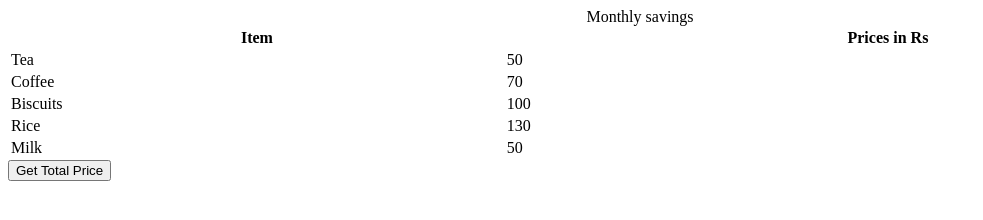
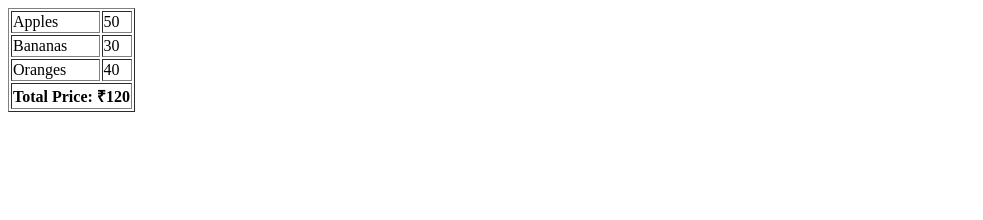
Before and after one commit to acciojob/grofers-checkout-Tushar-Mehra1707, a website: page main.html in a window 1280 px wide. Shown: the whole page, without its empty margins (0-983 px from the left). Drawn offline with Linux system fonts and the light colour scheme.

Commit message:
created a submission

```diff
--- a/main.html
+++ b/main.html
@@ -1,45 +1,47 @@
 <!DOCTYPE html>
+<html>
+<head>
+  <title>Grofers Checkout</title>
+</head>
+<body>
+  <table id="grocery-table" border="1">
+    <tr class="item">
+      <td>Apples</td>
+      <td class="prices">50</td>
+    </tr>
+    <tr class="item">
+      <td>Bananas</td>
+      <td class="prices">30</td>
+    </tr>
+    <tr class="item">
+      <td>Oranges</td>
+      <td class="prices">40</td>
+    </tr>
+    <!-- Total will be added here -->
+  </table>
 
-<html>
+  <script>
+    // Get all price elements
+    const priceElements = document.querySelectorAll('.prices');
 
-<head>
-	<link rel="stylesheet" href="styles.css">
-</head>
+    // Calculate total price
+    let total = 0;
+    priceElements.forEach(price => {
+      total += parseFloat(price.textContent);
+    });
 
-<body>
-    <!-- the entire body must be written by student -->
-    <table style="width: 100%">
-    <caption>
-      Monthly savings
-    </caption>
-    <tr>
-      <th>Item</th>
-      <th>Prices in Rs</th>
-    </tr>
-    <tr>
-      <td class="item">Tea</td>
-      <td class="price">50</td>
-    </tr>
-    <tr>
-      <td class="item">Coffee</td>
-      <td class="price">70</td>
-    </tr>
-    <tr>
-      <td class="item">Biscuits</td>
-      <td class="price">100</td>
-    </tr>
-    <tr>
-      <td class="item">Rice</td>
-      <td class="price">130</td>
-    </tr>
-    <tr>
-      <td class="item">Milk</td>
-      <td class="price">50</td>
-    </tr>
-  </table>
-    <script type="text/javascript" src="./script.js">
-</script>
+    // Create a new row for the total
+    const table = document.getElementById('grocery-table');
+    const totalRow = document.createElement('tr');
+    const totalCell = document.createElement('td');
 
+    totalCell.colSpan = 2; // Make it span across both columns
+    totalCell.textContent = 'Total Price: ₹' + total;
+    totalCell.style.fontWeight = 'bold';
+    totalRow.appendChild(totalCell);
+
+    // Append the total row to the table
+    table.appendChild(totalRow);
+  </script>
 </body>
-
 </html>
```
